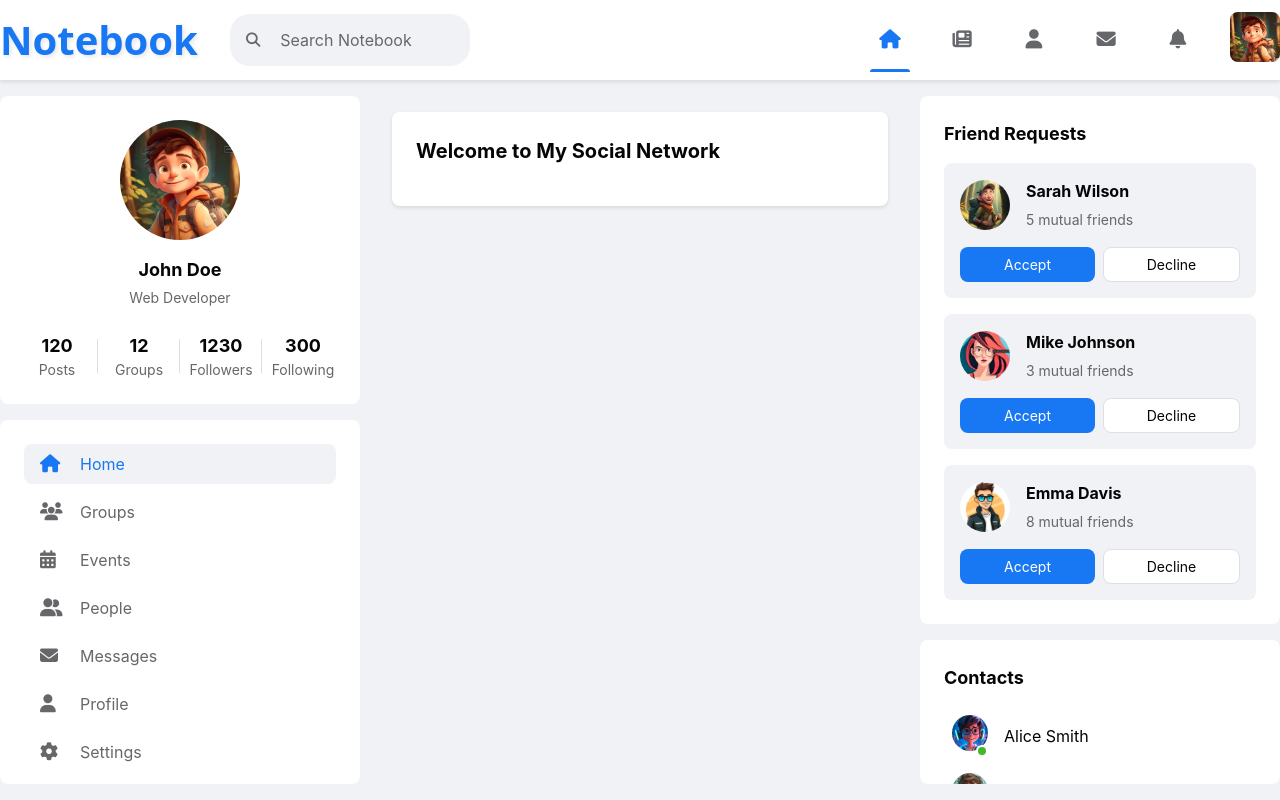
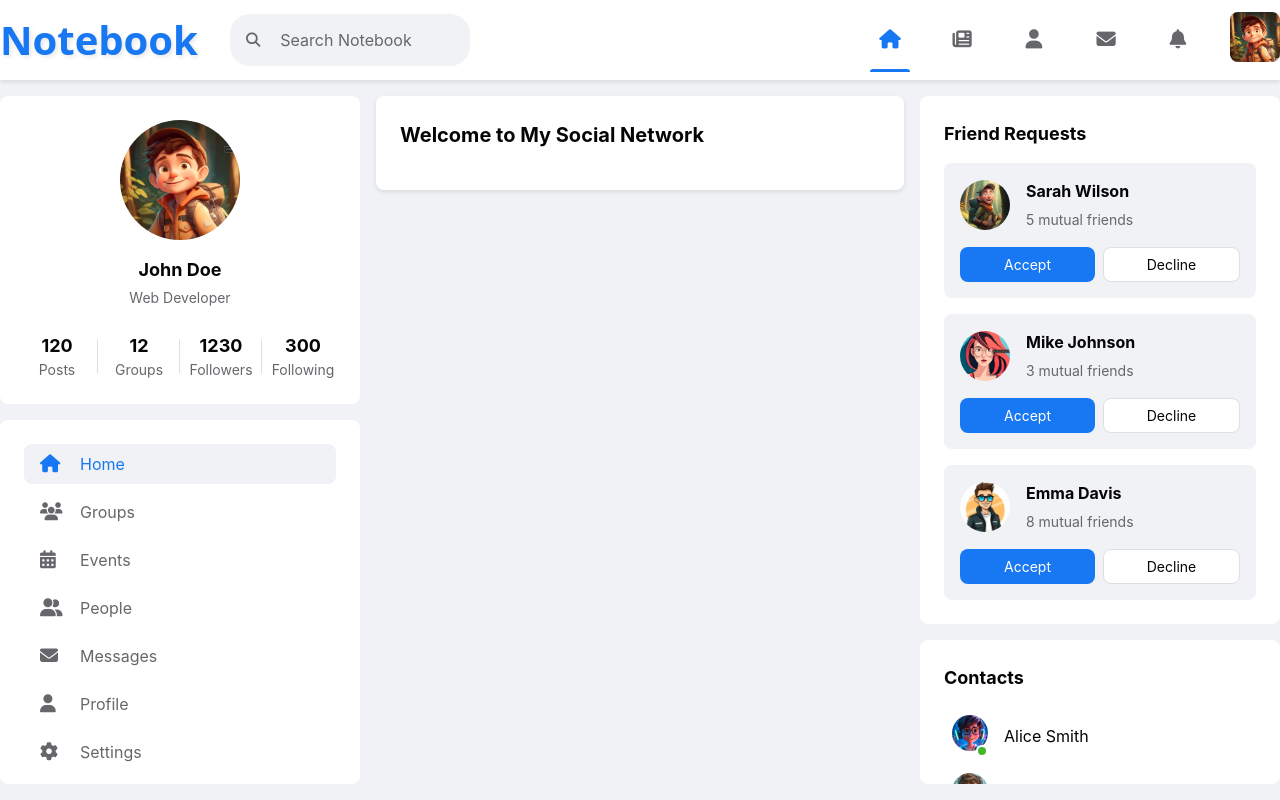
Before and after one commit to Athooh/social-network, a Next.js app in the folder frontend/: page /home in a window 1280 px wide. Built offline with nearby package versions, Linux system fonts and the light colour scheme; a web font is replaced by a local one.

Commit message:
Comment out mainContent class in page styles

```diff
--- a/frontend/src/styles/page.module.css
+++ b/frontend/src/styles/page.module.css
@@ -8,9 +8,9 @@
   margin: 0 auto;
 }
 
-.mainContent {
+/* .mainContent {
   padding: var(--spacing-md);
-}
+} */
 
 .welcomeSection {
   background-color: var(--background-card);
```
